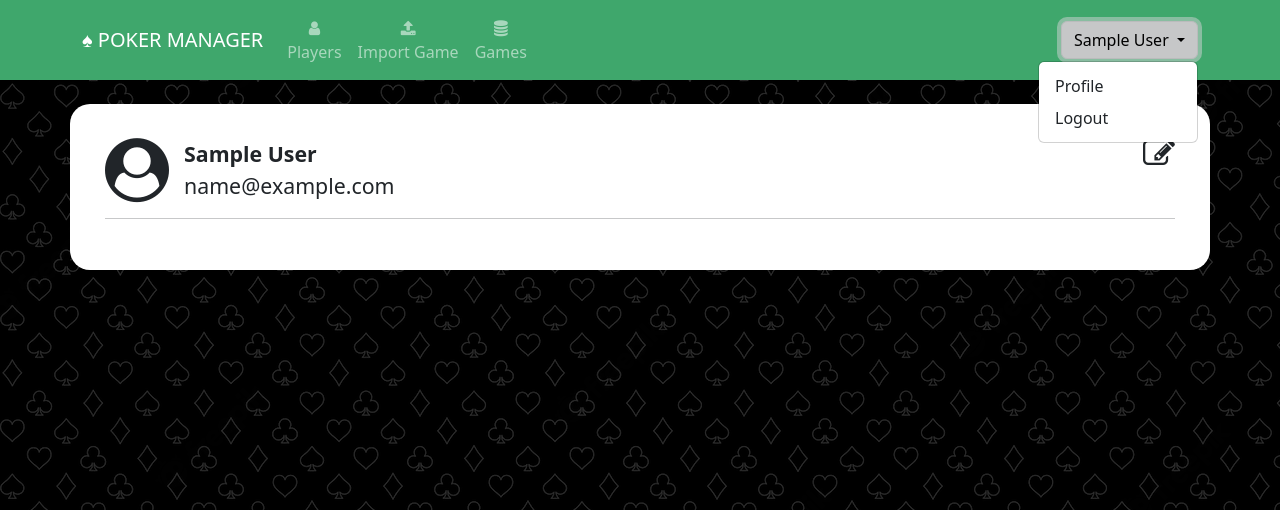
After one commit to mmuoio/poker-manager, a Flask app: page /profile in a window 1280 px wide, after a click that opens the changed part. The commit adds this page. Shown: the top 510 px of the page. Run offline with Flask 2, Linux system fonts and the light colour scheme; a user stored in the database is signed in; tables that the repository leaves empty hold one stand-in row (values such as "Sample post"); some libraries are stand-ins or nearby versions.

Commit message:
Added some user related stuff

```diff
--- a/commands.txt
+++ b/commands.txt
@@ -6,3 +6,5 @@ git commit -am 'trying to fix this'
 git push
 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
 git push heroku main
+
+heroku pg:info
--- a/website/models.py
+++ b/website/models.py
@@ -9,6 +9,8 @@ class User(db.Model, UserMixin):
 	password = db.Column(db.String(150))
 	first_name = db.Column(db.String(150))
 	last_name = db.Column(db.String(150))
+	player_id = db.Column(db.Integer, db.ForeignKey('player.id'))
+	admin = db.Column(db.Boolean, default=False)
 
 class Player(db.Model):
 	id = db.Column(db.Integer, primary_key=True)
@@ -18,6 +20,7 @@ class Player(db.Model):
 	games_played = db.Column(db.Integer, default=0)
 	aliases = db.relationship('Alias', backref='player')
 	earnings = db.relationship('Earning', backref='player')
+	user = db.relationship('User', backref='player')
 
 class Alias(db.Model):
 	id = db.Column(db.Integer, primary_key=True)
--- a/website/static/style.css
+++ b/website/static/style.css
@@ -9,10 +9,10 @@ body{
 }
 
 .settlement-dark{
-	opacity:20%
+	opacity:40%
 }
 .settlement-dark-active{
-	opacity:20%
+	opacity:40%
 }
 .settlement-payment,.settlement-payment-active{
 	background-color: rgb(208, 147, 147);
--- a/website/templates/base.html
+++ b/website/templates/base.html
@@ -24,26 +24,46 @@
     </head>
     <body>
         <nav class="navbar navbar-expand-lg navbar-dark" style="background-color: #3fa76c;">
-            <div class="container-fluid">
+            <div class="container-fluid" style="max-width: 1140px;margin-right:auto;margin-left:auto">
                 <button class="navbar-toggler" type="button" data-bs-toggle="collapse" data-bs-target="#mainNavbar" aria-controls="mainNavbar" aria-expanded="false" aria-label="Toggle navigation">
                     <span class="navbar-toggler-icon"></span>
                 </button>
 
-            <a class="navbar-brand" href="/">POKER MANAGER</a>
-            <div class="collapse navbar-collapse" id="mainNavbar">
+                <a class="navbar-brand" href="/">&spades; POKER MANAGER</a>
+                <div class="collapse navbar-collapse justify-content-start" id="mainNavbar">
+                    <div class="navbar-nav">
+                        <ul class="navbar-nav me-auto mb-2 mb-lg-0">
+
+                            <li class="nav-item" align="center"><a class="nav-link" id="nav-players" href="/players"><i class="fa fa-user" aria-hidden="true"></i><br/>Players</a></li>
+                            {% if user and  user.is_authenticated %}
+                            <li class="nav-item" align="center"><a class="nav-link" id="nav-import-game" href="/import_game"><i class="fa fa-upload" aria-hidden="true"></i><br/>Import Game</a></li>
+                            {% endif %}
+                            <li class="nav-item" align="center"><a class="nav-link" id="nav-import-game" href="/games"><i class="fa fa-database" aria-hidden="true"></i><Br/>Games</a></li>
+                        </ul>
+                    </div>
+                    <div class="navbar-nav ml-auto" style="margin-left: auto">
                         <ul class="navbar-nav me-auto mb-2 mb-lg-0">
                             {% if user and  user.is_authenticated %}
-                    <li class="nav-item"><a class="nav-link" id="nav-logout" href="/logout">Logout</a></li>
+
+                            <div class="dropdown">
+                                <button class="btn btn-light dropdown-toggle" type="button" data-bs-toggle="dropdown" aria-expanded="false">
+                                {{user.first_name}} {{user.last_name}}
+                                </button>
+                                <ul class="dropdown-menu dropdown-menu-lg-end">
+                                    <li><a class="dropdown-item" href="/profile">Profile</a></li>
+                                    <li><a class="dropdown-item" id="nav-logout" href="/logout">Logout</a></li>
+                                </ul>
+                            </div>
+
+
                             {% else %}
+                            <ul class="navbar-nav me-auto mb-2 mb-lg-0">
+                                <li class="nav-item"><a class="nav-link" id="nav-signUp" href="/sign-up">Sign Up</a></li>
                                 <li class="nav-item"><a class="nav-link" id="nav-login" href="/login">Login</a></li>
-                    <!--<li class="nav-item"><a class="nav-link" id="nav-signUp" href="/sign-up">Sign Up</a></li>-->
+                            </ul>
                             {% endif %}
-                    <li class="nav-item"><a class="nav-link" id="nav-players" href="/players">Players</a></li>
-                    {% if user and  user.is_authenticated %}
-                    <li class="nav-item"><a class="nav-link" id="nav-import-game" href="/import_game">Import Game</a></li>
-                    {% endif %}
-                    <li class="nav-item"><a class="nav-link" id="nav-import-game" href="/games">Games</a></li>
                         </ul>
+                    </div>
                 </div>
             </div>
         </nav>
@@ -71,7 +91,7 @@
 
         <br/>
 
-        <div class="container h-100 body_container" style="max-width:1000px; background-color: #fff;">
+        <div class="container h-100 body_container" style="max-width:1140px; background-color: #fff;">
             {% block content %}
 
             {% endblock %}
--- a/website/templates/edit_player.html
+++ b/website/templates/edit_player.html
@@ -21,7 +21,7 @@
 		{% for alias in player.aliases %}
 		<!--<input type="text" name="player_alias" id="player_alas" class="form-control" value="{{ alias.alias }}"></input>-->
 		<li class="list-group-item">{{ alias.alias }}
-			<button type="button" class="btn-close float-end" onClick="deleteAlias({{alias.id}},{{player.id}})"></button>
+			{% if user and user.is_authenticated and user.admin %}<button type="button" class="btn-close float-end" onClick="deleteAlias({{alias.id}},{{player.id}})"></button>{% endif %}
 		</li>
 		{% endfor %}
 	</ul>
--- a/website/templates/games.html
+++ b/website/templates/games.html
@@ -8,8 +8,10 @@
 	<li class="list-group-item">
 		<div class=" clearfix">
 		<a href="{{url_for('views.payout', game_id=game.id)}}" >{{ game.date.strftime("%m/%d/%Y") }}</a>
+		{% if user and user.is_authenticated %}
+		<a href="{{url_for('views.delete_game', game_id=game.id)}}" class="btn pull-right" onClick=""><i class="fa fa-trash fa-2x" aria-hidden="true"></i></a>
+		{% endif %}
 		{% if not game.settled and user and  user.is_authenticated %}
-		<a href="{{url_for('views.delete_game', game_id=game.id)}}" class="btn pull-right" onClick=""><i class="fa fa-trash fa-2x" aria-hidden="true"></i></a>
 		<a href="{{url_for('views.link_players', game_id=game.id)}}" class="btn btn-primary pull-right" onClick="">Settle Game</a>
 		{% endif %}
 		<ul>
--- /dev/null
+++ b/website/templates/profile.html
@@ -0,0 +1,23 @@
+{% extends "base.html" %}
+{% block title %}Profile - {{user.first_name}} {{user.last_name}}{% endblock %}
+
+{% block content %}
+	<br/>
+	<a href="#" class="link-dark pull-right" onClick=""><i class="fa fa-pencil-square-o fa-2x" aria-hidden="true"></i></a>
+
+	<div class="profile-icon" style="float: left;margin-right:15px;"><i class="fa fa-user-circle fa-4x" aria-hidden="true"></i></div>
+	<div style="font-size: 16pt;">
+		<b>{{user.first_name}} {{user.last_name}}</b><br/>
+		{{user.email}}
+   </div>
+   <hr/>
+   {% if player %}
+   <h3>Player info:</h3>
+   Name: {{player.name}}<br/>
+   Venmo: {{player.venmo}}<br/>
+   Winnings: {{net}}
+
+
+
+   {% endif %}
+{% endblock %}
--- a/website/views.py
+++ b/website/views.py
@@ -1,11 +1,10 @@
 #from asyncio.windows_events import NULL
-from flask import Blueprint, jsonify, render_template, request, flash, jsonify, redirect, url_for, make_response, Response
+from flask import Blueprint, jsonify, render_template, request, flash, redirect, url_for, make_response, Response
 from flask_login import login_required, current_user
 from sqlalchemy import null, func, asc, desc
 from .models import Player, Alias, Game, Payment, Url, Earning
 from . import db
 import json, requests, csv
-import csv
 from io import StringIO
 
 views = Blueprint('views', __name__)
@@ -259,7 +258,7 @@ def link_players():
 	#####################################
 	#LOOP OVER CSV FILE AND PLACE INTO DICTIONARY
 	#####################################
-	print(csv_dicts[0][0]['session_start_at'])
+	game_date = csv_dicts[0][0]['session_start_at']
 
 	PNDictionary = []
 	for each_dict in csv_dicts:
@@ -479,5 +478,24 @@ def delete_game():
 	if game:
 		db.session.delete(game)
 	db.session.commit()
-	games = Game.query.all()
-	return render_template("games.html", user=current_user, games=games)
+	#games = Game.query.all()
+	#return render_template("games.html", user=current_user, games=games)
+	return redirect(url_for('views.games'))
+
+
+@views.route('/profile', methods=['GET','POST'])
+@login_required
+def profile():
+	user=current_user
+	player=null
+	net=0
+	if user.player_id:
+		#player = Player.query.filter_by(id=user.player_id).first()
+		player = Player.query.filter_by(id=28).first()
+		if player:
+			earnings = Earning.query.filter_by(player_id=player.id)
+			if earnings:
+				for earning in earnings:
+					print(earning)
+					net += earning.net
+	return render_template("profile.html", user=current_user, player=player, net=net)
```
Also changed, not shown: migrations/versions/cba6b3727ff6_adding_player_id_and_admin_to_users.py (added, +32 -0 lines), todo.txt (+17 -0 lines), website/database.db. Lines whose indentation alone changed are shown as unchanged.
